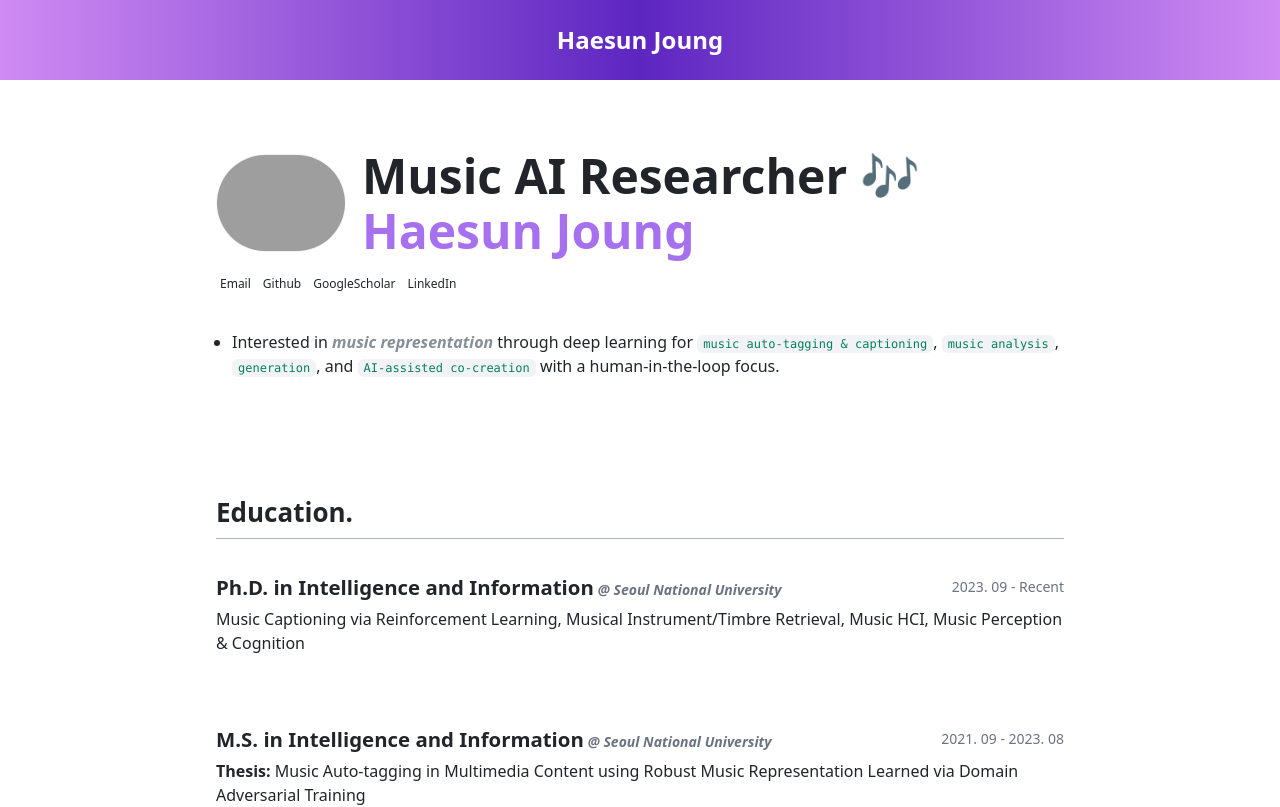
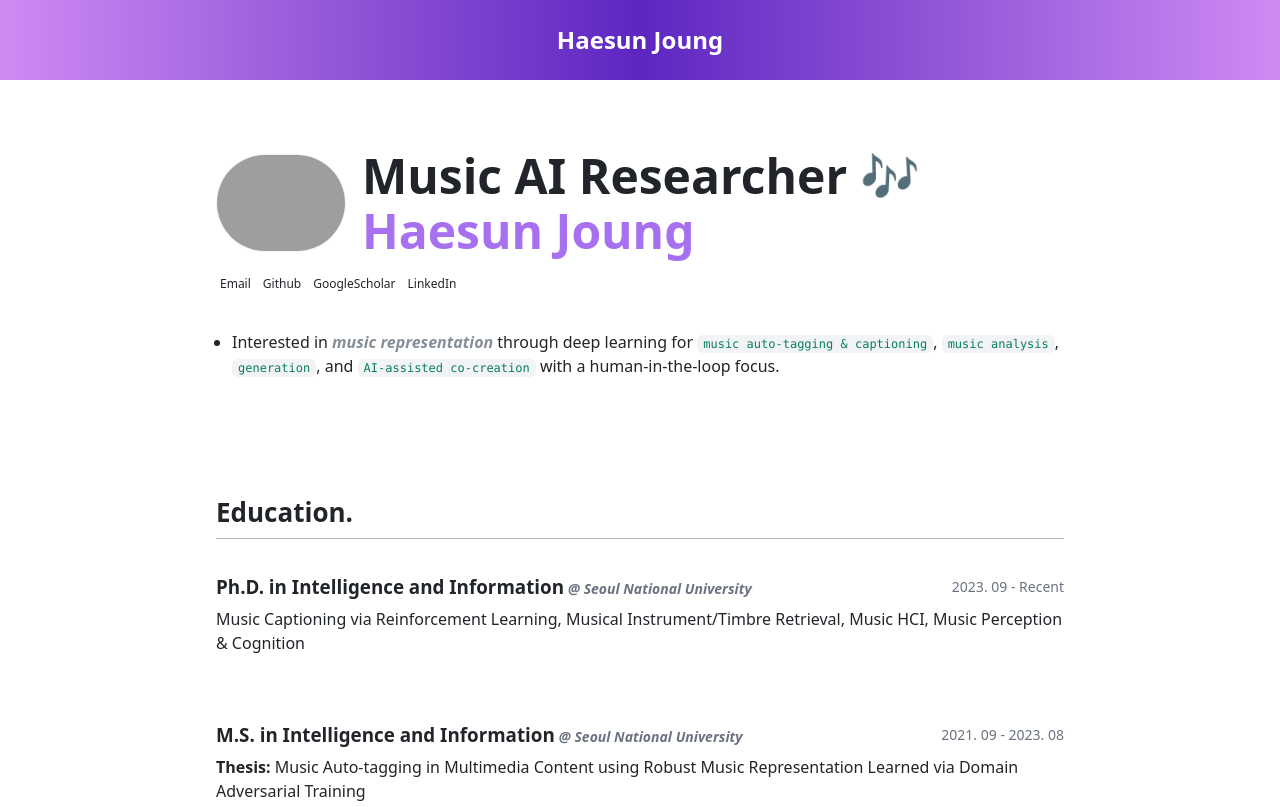
Before and after one commit to Haessun/portfolio, a Next.js app: page / in a window 1280 px wide. Shown: the top 807 px of the page. Built offline with nearby package versions, Linux system fonts and the light colour scheme; grey boxes are pictures that could not be loaded.

Commit message:
fix edu. - period to the right 4

```diff
--- a/src/components/Education/EducationItem.tsx
+++ b/src/components/Education/EducationItem.tsx
@@ -57,7 +57,7 @@ const EducationItem = ({
   const [title, school] = name.split(" @ ");
 
   return (
-    <div className="mb-3">
+    <div className="mb-2">
       {/* Header with degree/school + right-aligned period */}
       <div className="flex flex-col md:flex-row md:justify-between md:items-center">
         <div className="flex flex-col">
--- a/tailwind.config.js
+++ b/tailwind.config.js
@@ -46,7 +46,7 @@ module.exports = {
         GRADIENT_TO: "#CF8BF3",
       },
       fontSize: {
-        '1.5xl': '1.275rem',
+        '1.5xl': '1.175rem',
         '2.5xl': '1.625rem', // 26px (중간값, 2xl=24px, 3xl=30px)
       },
     },
```
